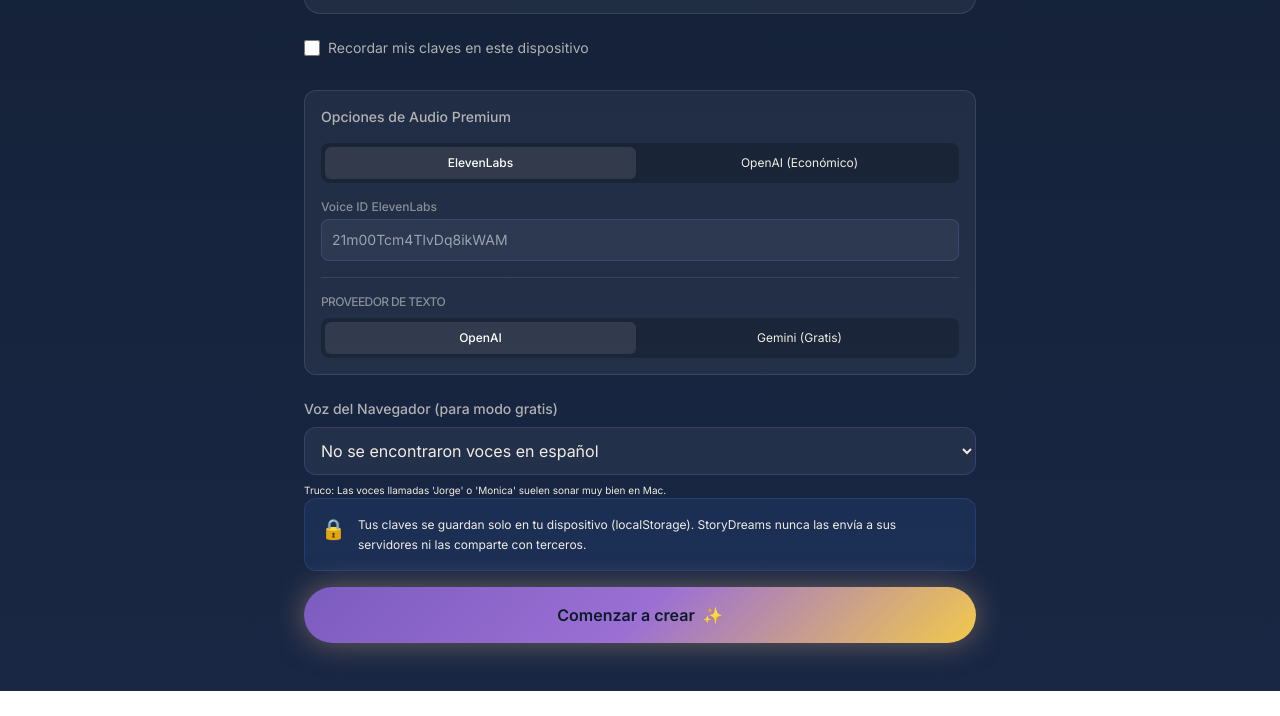
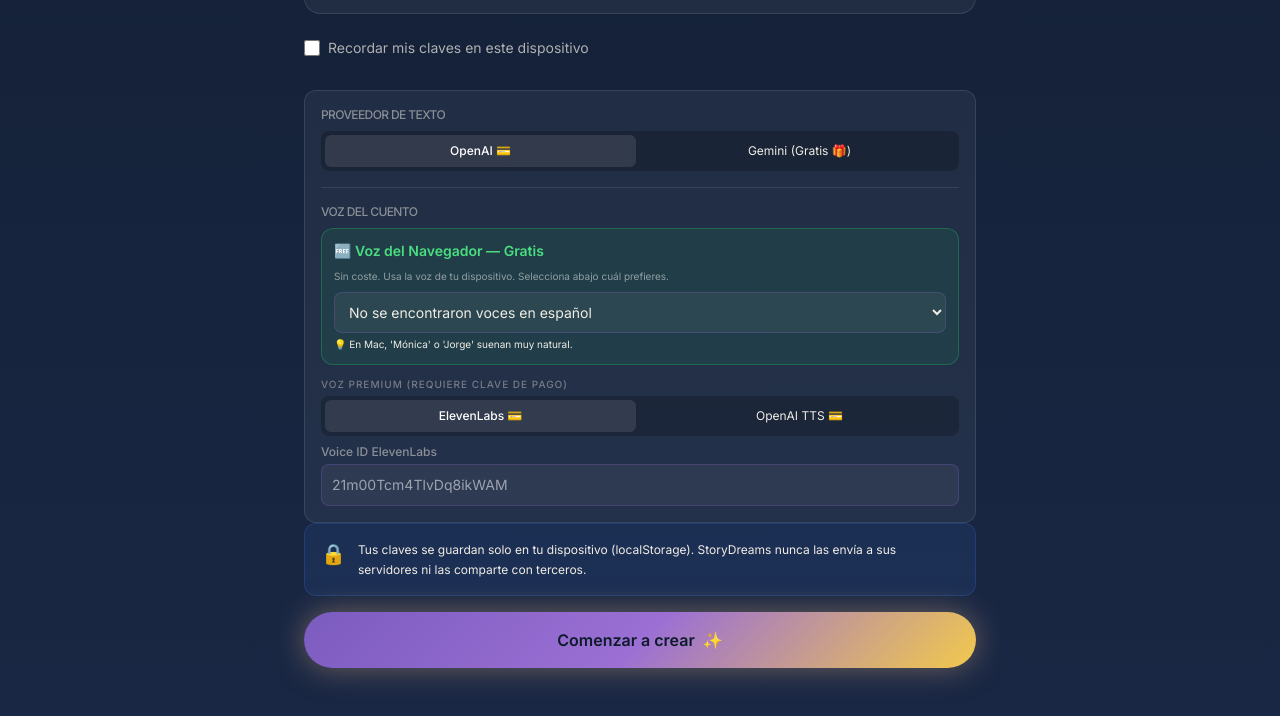
Before and after one commit to carloscano19/cuentacuentos, a plain HTML site: page index.html in a window 1280 px wide. Shown: the part 982-1698 px from the top of the page. Before the commit the page ends 1673 px from the top, so only its background shows below. Drawn offline with nearby package versions, Linux system fonts and the light colour scheme; a web font is replaced by a local one.

Commit message:
fix: clarify free vs paid audio UI - green block for browser voice, labels with 💳 for paid TTS

```diff
--- a/index.html
+++ b/index.html
@@ -153,18 +153,58 @@
                     </div>
                 </div>
                 <div class="space-y-4 bg-white/5 p-4 rounded-xl border border-white/10">
-                    <label class="block text-sm font-medium opacity-70">Opciones de Audio Premium</label>
 
-                    <div class="flex gap-2 p-1 bg-black/20 rounded-lg mb-4">
+                    <!-- PROVEEDOR DE TEXTO -->
+                    <div>
+                        <label class="block text-xs font-medium mb-2 opacity-50 uppercase tracking-tighter">Proveedor de
+                            Texto</label>
+                        <div class="flex gap-2 p-1 bg-black/20 rounded-lg">
+                            <button id="text-provider-openai"
+                                class="flex-1 py-2 text-xs rounded-md transition-all bg-white/10 text-white font-medium"
+                                onclick="setTextProvider('openai')">OpenAI 💳</button>
+                            <button id="text-provider-gemini"
+                                class="flex-1 py-2 text-xs rounded-md transition-all text-secondary"
+                                onclick="setTextProvider('gemini')">Gemini (Gratis 🎁)</button>
+                        </div>
+                    </div>
+
+                    <div class="h-px bg-white/10"></div>
+
+                    <!-- AUDIO: modo gratis destacado -->
+                    <div>
+                        <label class="block text-xs font-medium mb-2 opacity-50 uppercase tracking-tighter">Voz del
+                            Cuento</label>
+
+                        <!-- Bloque Gratis -->
+                        <div class="mb-3 p-3 bg-green-500/10 border border-green-500/30 rounded-xl">
+                            <div class="flex items-center gap-2 mb-2">
+                                <span class="text-green-400 text-sm font-bold">🆓 Voz del Navegador — Gratis</span>
+                            </div>
+                            <p class="text-[10px] text-white/50 mb-2">Sin coste. Usa la voz de tu dispositivo.
+                                Selecciona abajo cuál prefieres.</p>
+                            <div id="browser-voice-selection">
+                                <select id="select-browser-voice"
+                                    class="input-magical w-full p-2.5 rounded-lg bg-dreamy-card text-sm">
+                                    <option value="">Cargando voces...</option>
+                                </select>
+                                <p class="text-[10px] text-secondary mt-1">💡 En Mac, 'Mónica' o 'Jorge' suenan muy
+                                    natural.</p>
+                            </div>
+                        </div>
+
+                        <!-- Bloque Premium -->
+                        <label class="block text-[10px] font-medium mb-1 opacity-40 uppercase tracking-widest">Voz
+                            Premium (requiere clave de pago)</label>
+                        <div class="flex gap-2 p-1 bg-black/20 rounded-lg">
                             <button id="provider-elevenlabs"
                                 class="flex-1 py-2 text-xs rounded-md transition-all bg-white/10 text-white font-medium"
-                            onclick="setTTSProvider('elevenlabs')">ElevenLabs</button>
+                                onclick="setTTSProvider('elevenlabs')">ElevenLabs 💳</button>
                             <button id="provider-openai"
                                 class="flex-1 py-2 text-xs rounded-md transition-all text-secondary"
-                            onclick="setTTSProvider('openai')">OpenAI (Económico)</button>
+                                onclick="setTTSProvider('openai')">OpenAI TTS 💳</button>
                         </div>
 
-                    <div id="openai-voice-config" class="hidden animate-fade-in">
+                        <div id="openai-voice-config" class="hidden animate-fade-in mt-2">
                             <label class="block text-xs font-medium mb-1 opacity-50">Voz de OpenAI</label>
                             <select id="select-openai-voice"
                                 class="input-magical w-full p-2.5 rounded-lg bg-dreamy-card text-sm">
@@ -177,35 +217,12 @@
                             </select>
                         </div>
 
-                    <div id="elevenlabs-voice-config" class="animate-fade-in">
+                        <div id="elevenlabs-voice-config" class="animate-fade-in mt-2">
                             <label class="block text-xs font-medium mb-1 opacity-50">Voice ID ElevenLabs</label>
                             <input type="text" id="input-el-voice" class="input-magical w-full p-2.5 rounded-lg text-sm"
                                 placeholder="21m00Tcm4TlvDq8ikWAM">
                         </div>
-
-                    <div class="h-px bg-white/10 my-4"></div>
-
-                    <div>
-                        <label class="block text-xs font-medium mb-2 opacity-50 uppercase tracking-tighter">Proveedor de
-                            Texto</label>
-                        <div class="flex gap-2 p-1 bg-black/20 rounded-lg">
-                            <button id="text-provider-openai"
-                                class="flex-1 py-2 text-xs rounded-md transition-all bg-white/10 text-white font-medium"
-                                onclick="setTextProvider('openai')">OpenAI</button>
-                            <button id="text-provider-gemini"
-                                class="flex-1 py-2 text-xs rounded-md transition-all text-secondary"
-                                onclick="setTextProvider('gemini')">Gemini (Gratis)</button>
                     </div>
-                    </div>
-                </div>
-                <div id="browser-voice-selection" class="hidden">
-                    <label class="block text-sm font-medium mb-2 opacity-70">Voz del Navegador (para modo
-                        gratis)</label>
-                    <select id="select-browser-voice" class="input-magical w-full p-3 rounded-xl bg-dreamy-card">
-                        <option value="">Cargando voces...</option>
-                    </select>
-                    <p class="text-[10px] text-secondary mt-2">Truco: Las voces llamadas 'Jorge' o 'Monica' suelen
-                        sonar muy bien en Mac.</p>
                 </div>
             </div>
 
@@ -536,7 +553,7 @@
     <div id="starfield" class="fixed inset-0 pointer-events-none z-[-1]"></div>
 
     <!-- Scripts -->
-    <script type="module" src="js/app.js?v=8"></script>
+    <script type="module" src="js/app.js?v=9"></script>
 </body>
 
 </html>
--- a/js/app.js
+++ b/js/app.js
@@ -1,7 +1,7 @@
 // js/app.js
 import { storage } from './storage.js';
 import { buildUserPrompt } from './prompt.js';
-import { generateStory, generateAudio, generateOpenAIAudio, APIError } from './api.js?v=8';
+import { generateStory, generateAudio, generateOpenAIAudio, APIError } from './api.js?v=9';
 import { StoryPlayer } from './player.js';
 
 // --- Estado Global ---
@@ -434,7 +434,7 @@
 
     if (!('speechSynthesis' in window)) return;
 
-    container.classList.remove('hidden');
+
 
     function populateVoices() {
         const voices = window.speechSynthesis.getVoices();
```
Lines whose indentation alone changed are shown as unchanged.
